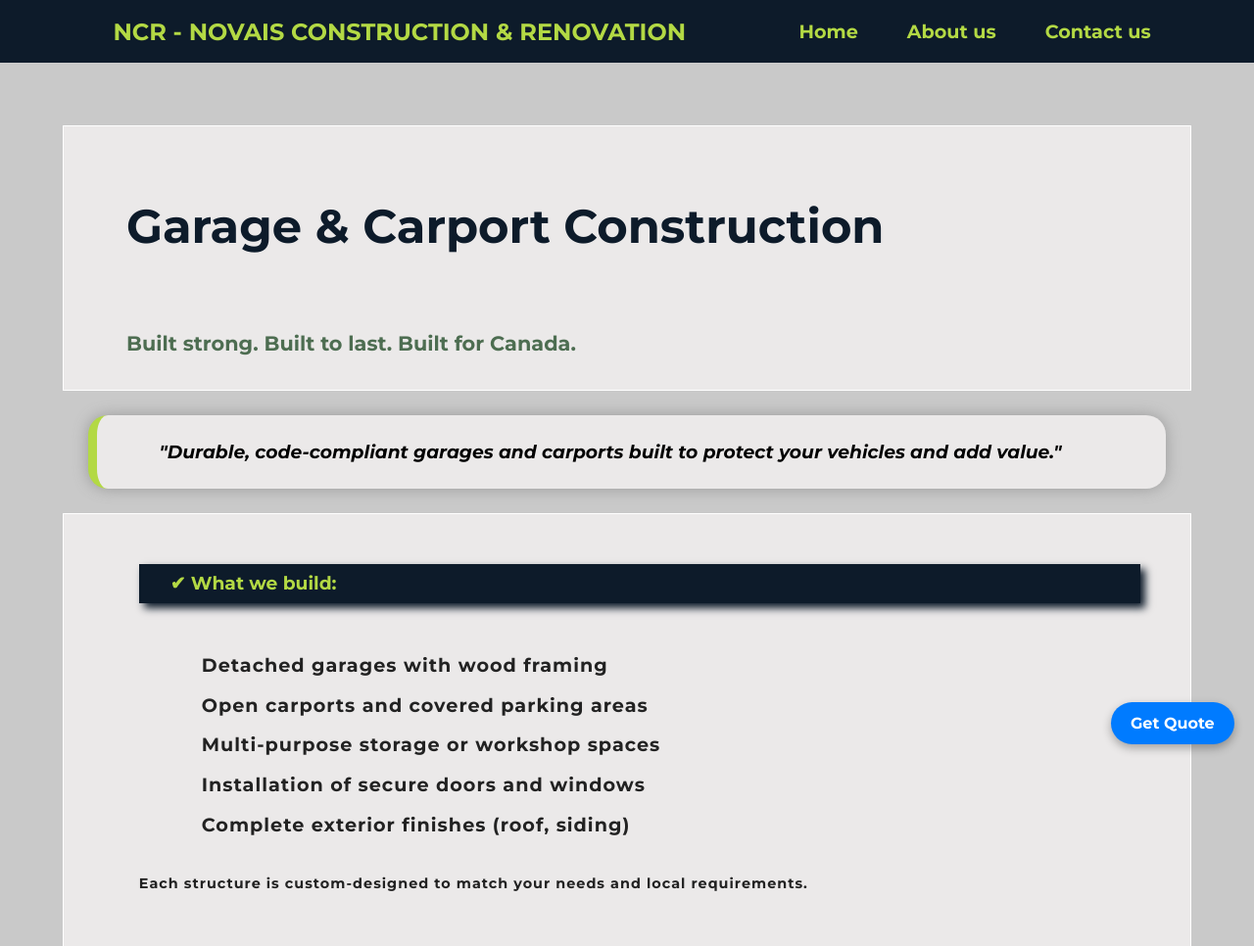
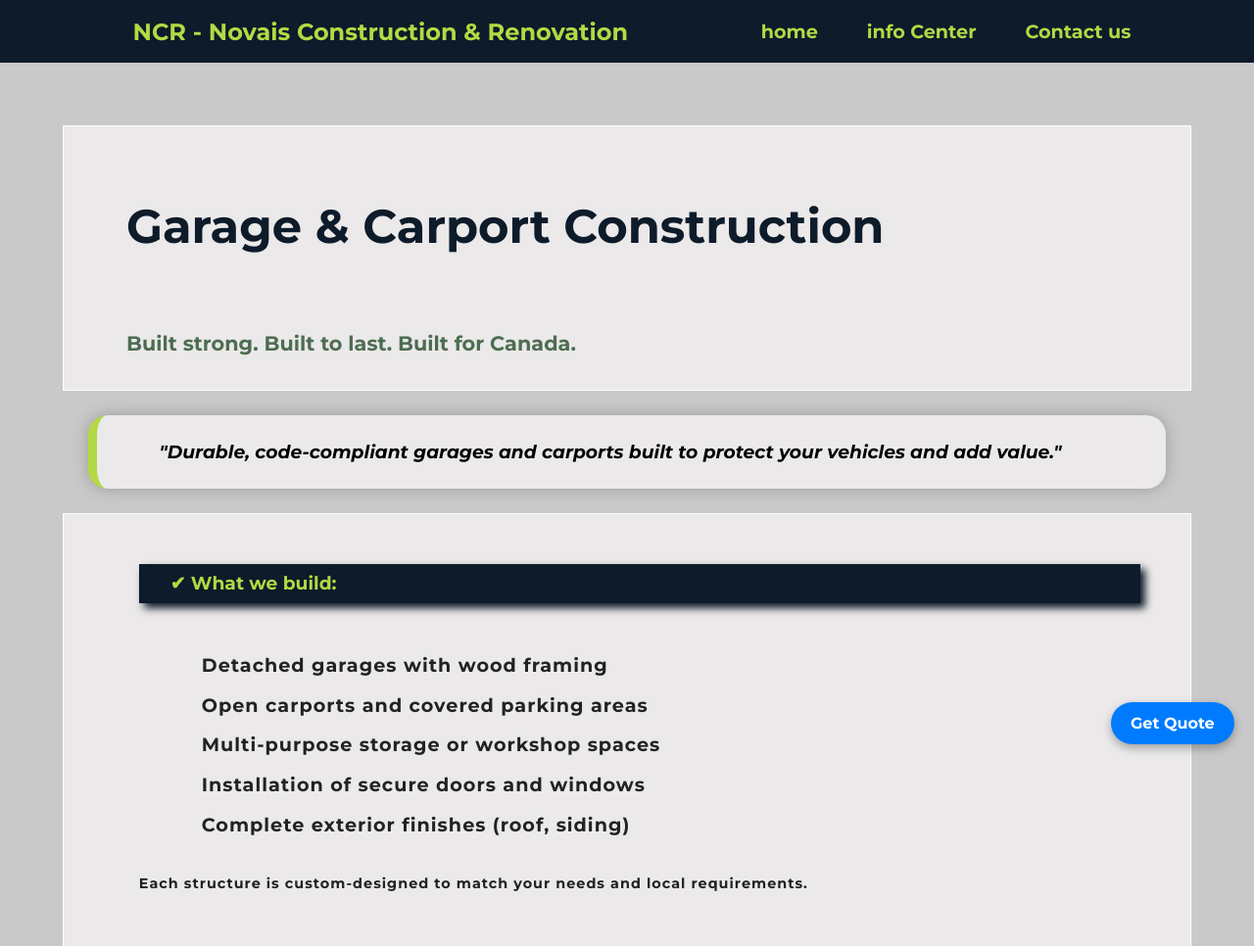
Before and after one commit to Novais97/NRC, a plain HTML site: page garage.html in a window 1280 px wide. Shown: the top 966 px of the page at 98% size. Drawn offline with Linux system fonts and the light colour scheme; a web font is replaced by a local one.

Commit message:
Update garage.html
add

```diff
--- a/garage.html
+++ b/garage.html
@@ -7,12 +7,12 @@
     <link rel="stylesheet" href="garage.css">
 </head>
 <body>
-    <header>
-  <h3>NCR - NOVAIS CONSTRUCTION & RENOVATION</h3>
+   <header>
+ <h3>NCR - Novais Construction & Renovation</h3>
   <nav>
-    <a href="index.html">Home</a>
-    <a href="#">About us</a>
-    <a href="#">Contact us</a>
+    <a href="https://www.ncr-novais.com/">home</a>
+    <a href="https://www.ncr-novais.com/info-center.html">info Center</a>
+    <a href="https://www.ncr-novais.com/ncr-social-medias.html">Contact us</a>
   </nav>
 </header>
 
@@ -105,4 +105,5 @@ Get Quote
 </a>
 
 </body>
+
 </html>
```
